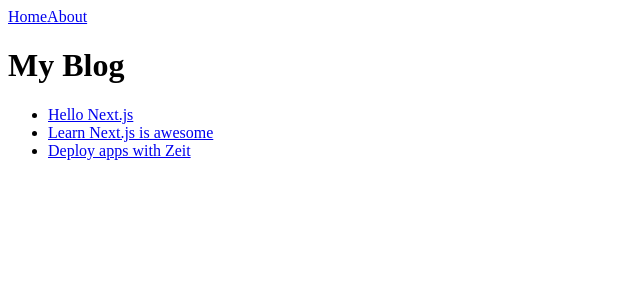
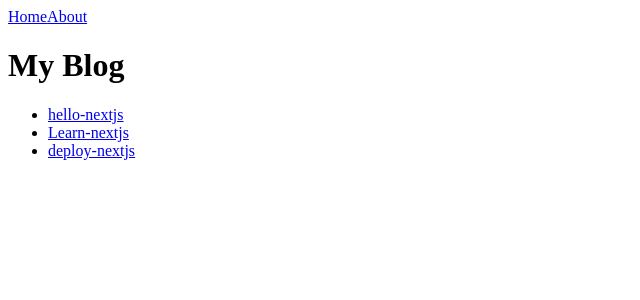
Before and after one commit to zhumeisongsong/nextjs-SSR, a Next.js app: page / in a window 1280 px wide. Shown: the top 300 px of the page, without its empty margins (0-640 px from the left). Built offline with nearby package versions, Linux system fonts and the light colour scheme.

Commit message:
clean URLs with Dynamic Routing

```diff
--- a/pages/index.tsx
+++ b/pages/index.tsx
@@ -3,8 +3,9 @@
 
 const PostLink = (props: any) => (
   <li>
-    <Link href={`/post?title=${props.title}`}>
-      <a>{props.title}</a>
+     {/* href={`/post?title=${props.title}`} */}
+    <Link href="/p/[id]" as={`/p/${props.id}`}>
+      <a>{props.id}</a>
     </Link>
 
   </li>
@@ -14,9 +15,9 @@
   <Layout>
     <h1>My Blog</h1>
     <ul>
-      <PostLink title="Hello Next.js"/>
-      <PostLink title="Learn Next.js is awesome"/>
-      <PostLink title="Deploy apps with Zeit"/>
+      <PostLink id="hello-nextjs"/>
+      <PostLink id="Learn-nextjs"/>
+      <PostLink id="deploy-nextjs"/>
 
     </ul>
   </Layout>
```
Also changed, not shown: pages/p/[id].tsx (added, +15 -0 lines).
